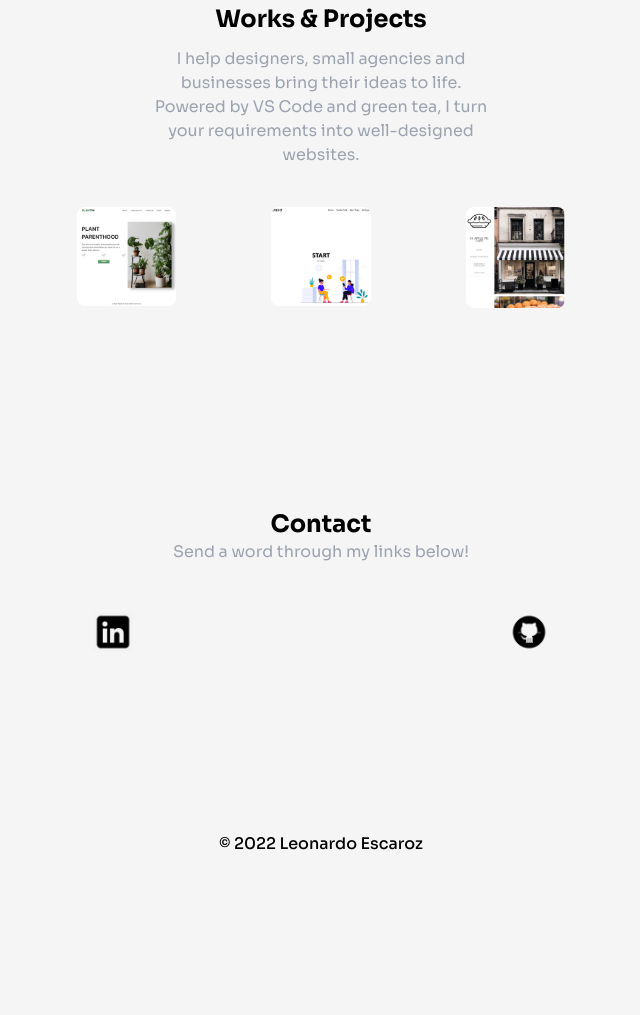
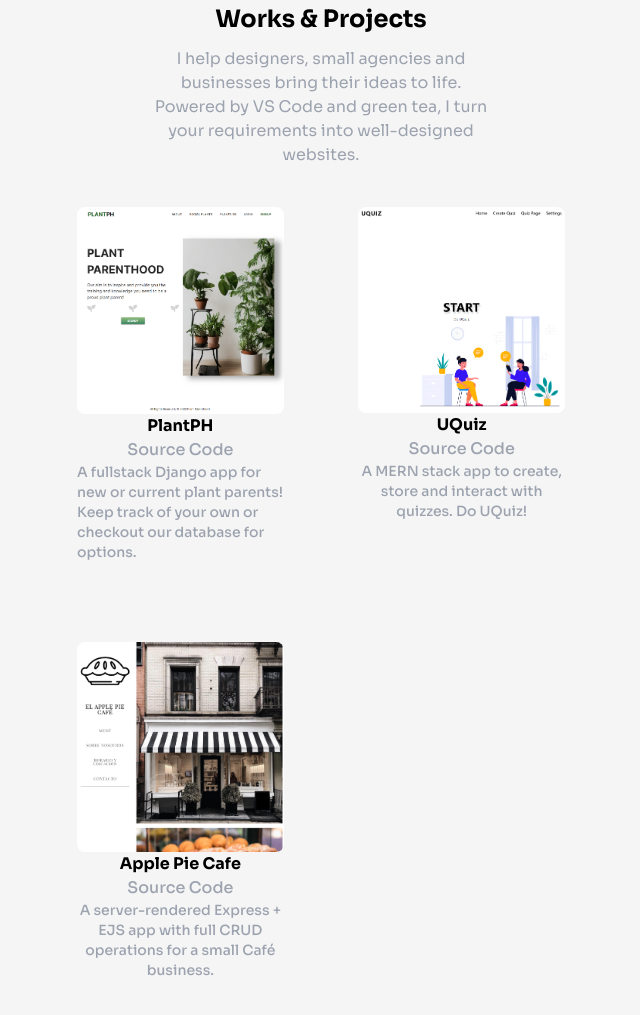
Before and after one commit to Eleoes/Portfolio, a website: page index.html in a window 1280 px wide. Shown: the part 1125-2140 px from the top of the page, without its empty margins (463-1103 px from the left). Before the commit the page ends 2001 px from the top, so only its background shows below. Drawn offline with Linux system fonts and the light colour scheme.

Commit message:
updated skills, projects source code and desc.

```diff
--- a/index.html
+++ b/index.html
@@ -129,29 +129,47 @@
                 <div class="p-5 sm:p-0 flex flex-wrap justify-between">
                     <!-- card -->
                     <div
-                        class="w-full md:w-5/12 lg:w-1/5 rounded-md my-3 md:my-10 m-1 transition-all hover:drop-shadow-3xl"
+                        class="w-full md:w-5/12 lg:w-3/5 rounded-md my-3 md:my-10 m-1 "
                     >
-                    <a href="https://plantph.herokuapp.com/">
+                    <a class="transition-all hover:drop-shadow-3xl text-center" href="https://plantph.herokuapp.com/">
                         <img class="rounded-lg" src="./imgs/PlantPH.png" alt="Plant Parenthood App">
                     </a>
+                    <span class="text-neutral-600 pt-2 font-bold hover:drop-shadow-none flex justify-center">PlantPH</span>
+                    <a class="text-gray-400 pt-2 font-medium hover:drop-shadow-none flex justify-center underline underline-offset-1"
+                        href="https://github.com/Eleoes/plant_parenthood">Source Code</a>
+                    <p class="text-sm text-gray-400 pt-2 font-medium hover:drop-shadow-none flex justify-center">
+                        A fullstack Django app for new or current plant parents! Keep track of your own or checkout our database for options.
+                    </p>
                     </div>
 
                     <!-- card -->
                     <div
-                        class="w-full md:w-5/12 lg:w-1/5 rounded-md my-3 md:my-10 m-1 transition-all hover:drop-shadow-3xl"
+                        class="w-full md:w-5/12 lg:w-3/5 rounded-md my-3 md:my-10 m-1  text-center"
                     >
-                    <a href="https://uquiz-project.netlify.app/">
+                    <a class="transition-all hover:drop-shadow-3xl" href="https://uquiz-project.netlify.app/">
                         <img class="rounded-lg" src="./imgs/UQuiz.png" alt="UQuiz App">
                     </a>
+                    <span class="text-neutral-600 pt-2 font-bold hover:drop-shadow-none flex justify-center">UQuiz</span>
+                    <a class="text-gray-400 pt-2 font-medium hover:drop-shadow-none flex justify-center underline underline-offset-1"
+                        href="https://github.com/Eleoes/UQuiz">Source Code</a>
+                    <p class="text-sm text-gray-400 pt-2 font-medium hover:drop-shadow-none flex justify-center">
+                        A MERN stack app to create, store and interact with quizzes. Do UQuiz!
+                    </p>
                     </div>
 
                     <!-- card -->
                     <div
-                        class="w-full md:w-5/12 lg:w-1/5 rounded-md my-3 md:my-10 m-1 transition-all hover:drop-shadow-3xl"
+                        class="w-full md:w-5/12 lg:w-3/5 rounded-md my-3 md:my-10 m-1  text-center"
                     >
-                    <a href="https://applepiecafe.herokuapp.com/">
+                    <a class="transition-all hover:drop-shadow-3xl" href="https://applepiecafe.herokuapp.com/">
                         <img class="rounded-lg" src="./imgs/ApplePieCafe.png" alt="Apple Pie Cafe App">
                     </a>
+                    <span class="text-neutral-600 pt-2 font-bold hover:drop-shadow-none flex justify-center">Apple Pie Cafe</span>
+                    <a class="text-gray-400 pt-2 font-medium hover:drop-shadow-none flex justify-center underline underline-offset-1"
+                        href="https://github.com/Eleoes/Apple-Pie-Cafe">Source Code</a>
+                    <p class="text-sm text-gray-400 pt-2 font-medium hover:drop-shadow-none flex justify-center">
+                        A server-rendered Express + EJS app with full CRUD operations for a small Café business.
+                    </p>
                     </div>
                 </div>
             </div>
```
Also changed, not shown: 1 other file.
